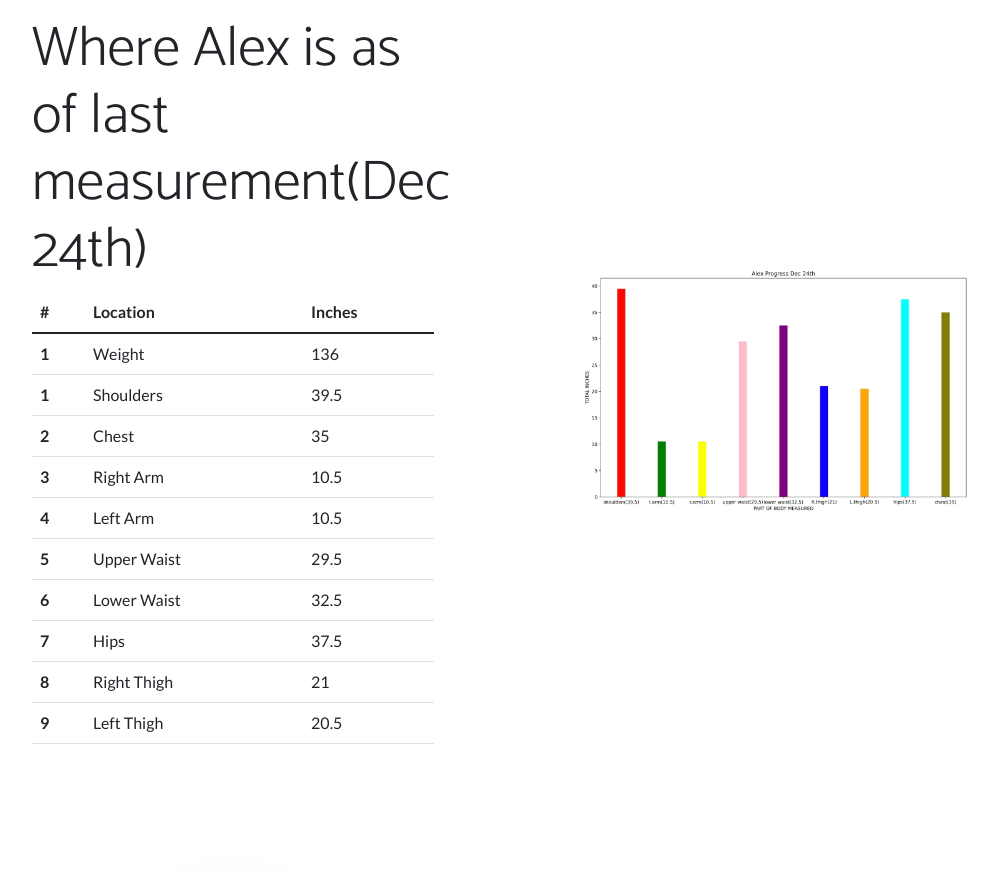
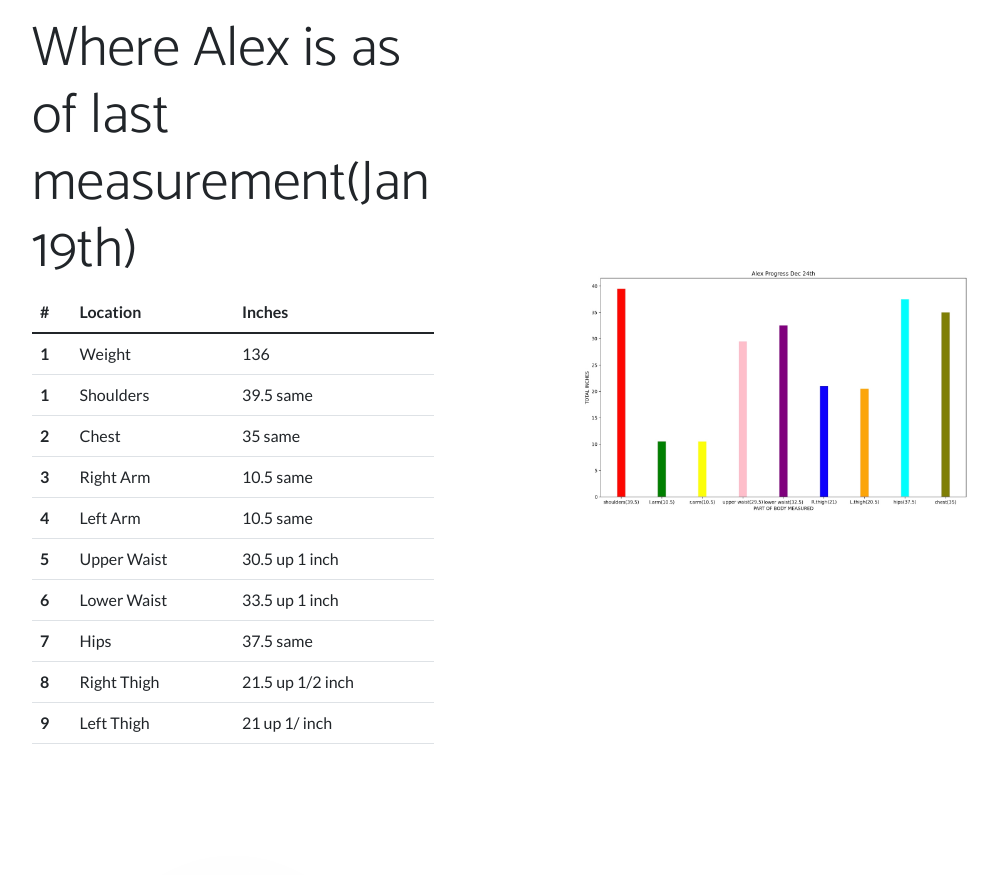
Before and after one commit to Tonyporsche/tonyporscelove, a plain HTML site: page index.html in a window 1280 px wide. Shown: the part 719-1594 px from the top of the page, without its empty margins (134-1132 px from the left). Drawn offline with nearby package versions, Linux system fonts and the light colour scheme.

Commit message:
Update index.html

```diff
--- a/index.html
+++ b/index.html
@@ -52,7 +52,7 @@
                     </div>
                     <div class="col-lg-6 order-lg-1">
                         <div class="p-5">
-                            <h2 class="display-4"><b></b>Where Alex is as of last measurement(Dec 24th)</b></h2>
+                            <h2 class="display-4"><b></b>Where Alex is as of last measurement(Jan 19th)</b></h2>
                             <table class="table">
                                 <thead>
                                   <tr>
@@ -72,32 +72,32 @@
                                   <tr>
                                     <th scope="row">1</th>
                                     <td>Shoulders</td>
-                                    <td>39.5</td>
+                                    <td>39.5 same</td>
 
                                   </tr>
                                   <tr>
                                     <th scope="row">2</th>
                                     <td>Chest</td>
-                                    <td>35</td>
+                                    <td>35 same</td>
 
                                   </tr>
                                   <tr>
                                     <th scope="row">3</th>
                                     <td>Right Arm</td>
-                                    <td>10.5</td>
+                                    <td>10.5 same</td>
 
                                   </tr>
 
                                     <tr>
                                       <th scope="row">4</th>
                                       <td>Left Arm</td>
-                                      <td>10.5</td>
+                                      <td>10.5 same</td>
 
                                     </tr>
                                     <tr>
                                       <th scope="row">5</th>
                                       <td>Upper Waist</td>
-                                      <td>29.5</td>
+                                      <td>30.5 up 1 inch</td>
 
                                     </tr>
 
@@ -105,13 +105,13 @@
                                     <tr>
                                       <th scope="row">6</th>
                                       <td>Lower Waist</td>
-                                      <td>32.5</td>
+                                      <td>33.5 up 1 inch</td>
 
                                     </tr>
                                     <tr>
                                       <th scope="row">7</th>
                                       <td>Hips</td>
-                                      <td>37.5</td>
+                                      <td>37.5 same</td>
 
                                     </tr>
 
@@ -121,13 +121,13 @@
                                       <tr>
                                         <th scope="row">8</th>
                                         <td>Right Thigh</td>
-                                        <td>21</td>
+                                        <td>21.5 up 1/2 inch</td>
 
                                       </tr>
                                       <tr>
                                         <th scope="row">9</th>
                                         <td>Left Thigh</td>
-                                        <td>20.5</td>
+                                        <td>21 up 1/ inch</td>
 
                                       </tr>
 
```
